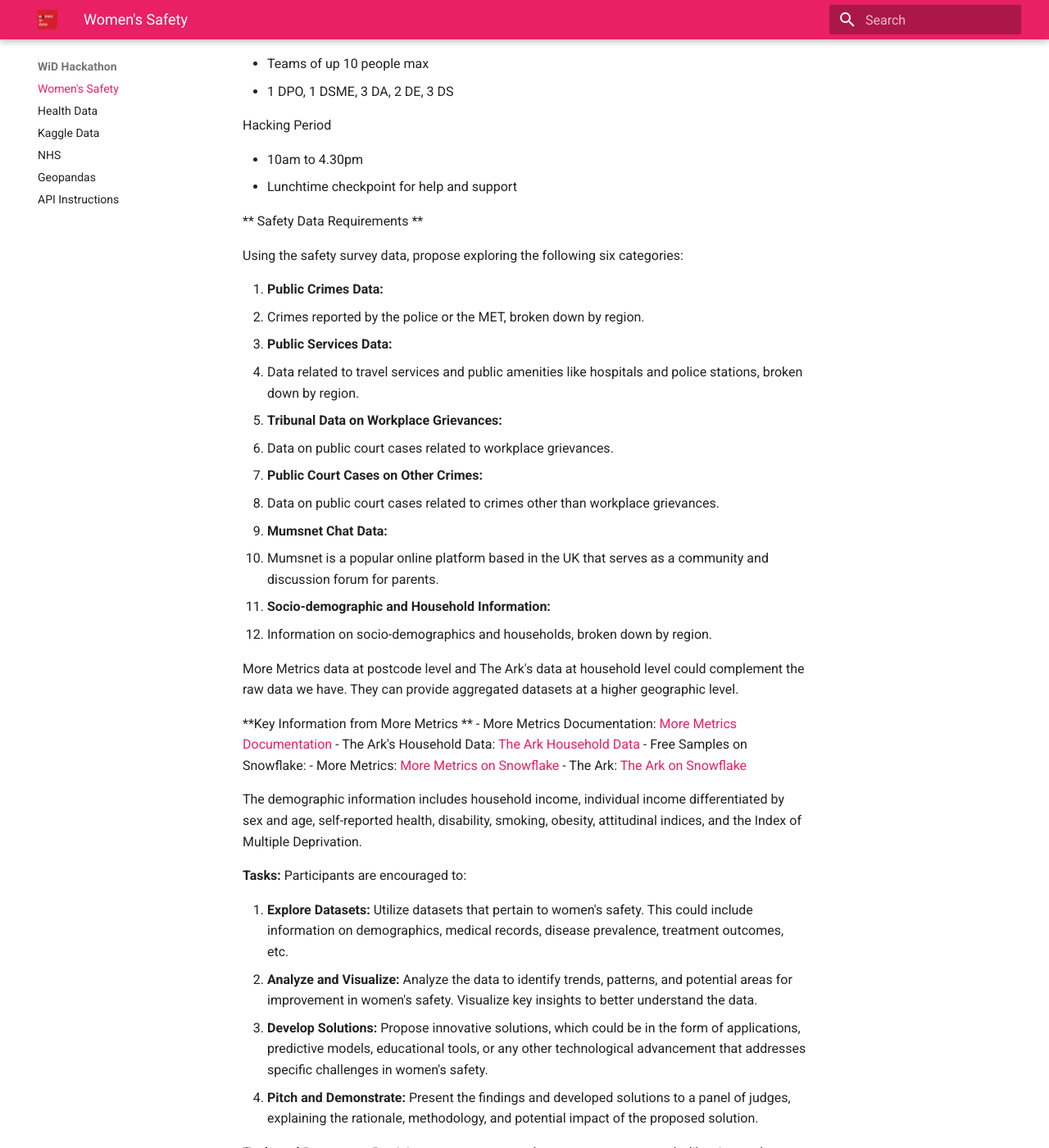
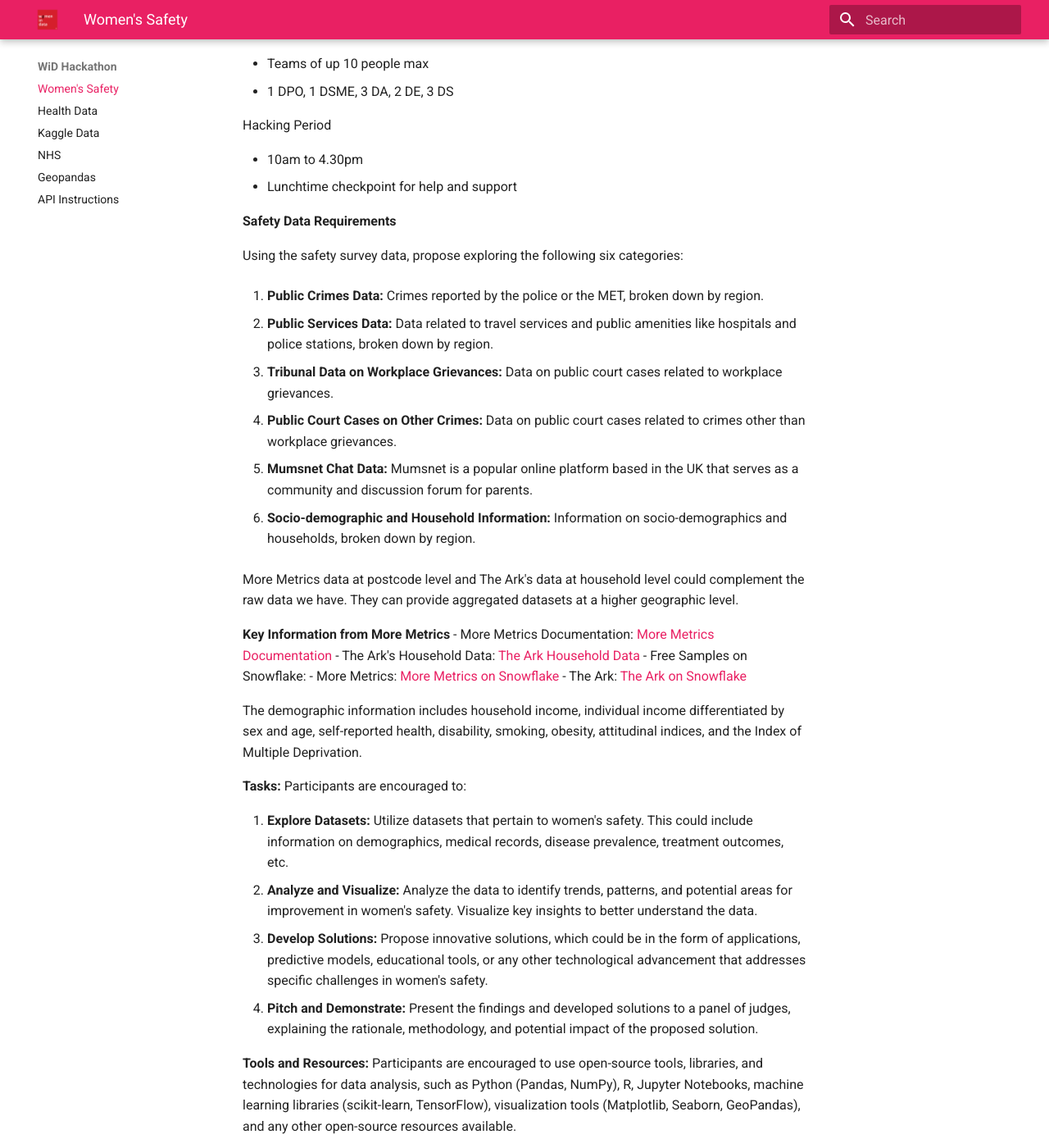
Before and after one commit to mconwa02/wid_hackathon, an MkDocs documentation site: the page built from docs/index.md, in a window 1280 px wide and 1400 px high, scrolled down 1680 px. Shown: the whole window at 82% size. Built offline with MkDocs 1.6.1 and Material for MkDocs 9.7.7, drawn with Linux system fonts in a browser that asks for light colours.

Commit message:
adding bits

```diff
--- a/docs/index.md
+++ b/docs/index.md
@@ -55,33 +55,33 @@
   - 10am to 4.30pm
   - Lunchtime checkpoint for help and support
 
-** Safety Data Requirements **
+**Safety Data Requirements**
 
 Using the safety survey data, propose exploring the following six categories:
 
 1. **Public Crimes Data:**
-   - Crimes reported by the police or the MET, broken down by region.
+   Crimes reported by the police or the MET, broken down by region.
 
 2. **Public Services Data:**
-   - Data related to travel services and public amenities like hospitals and police stations, broken down by region.
+   Data related to travel services and public amenities like hospitals and police stations, broken down by region.
 
 3. **Tribunal Data on Workplace Grievances:**
-   - Data on public court cases related to workplace grievances.
+   Data on public court cases related to workplace grievances.
 
 4. **Public Court Cases on Other Crimes:**
-   - Data on public court cases related to crimes other than workplace grievances.
+   Data on public court cases related to crimes other than workplace grievances.
 
 5. **Mumsnet Chat Data:**
-   - Mumsnet is a popular online platform based in the UK that serves as a
+   Mumsnet is a popular online platform based in the UK that serves as a
      community and discussion forum for parents.
 
 6. **Socio-demographic and Household Information:**
-   - Information on socio-demographics and households, broken down by region.
+   Information on socio-demographics and households, broken down by region.
 
 More Metrics data at postcode level and The Ark's data at household level
 could complement the raw data we have. They can provide aggregated datasets at a higher geographic level.
 
-**Key Information from More Metrics **
+**Key Information from More Metrics**
 - More Metrics Documentation: [More Metrics Documentation](https://www.moremetrics.co.uk/documentation-hub)
 - The Ark's Household Data: [The Ark Household Data](https://www.ark-data.co.uk/the-uk-household-file/)
 - Free Samples on Snowflake:
```
